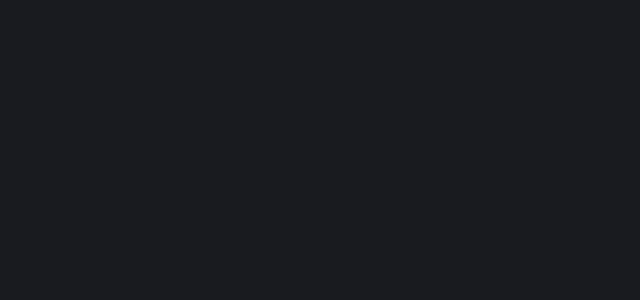
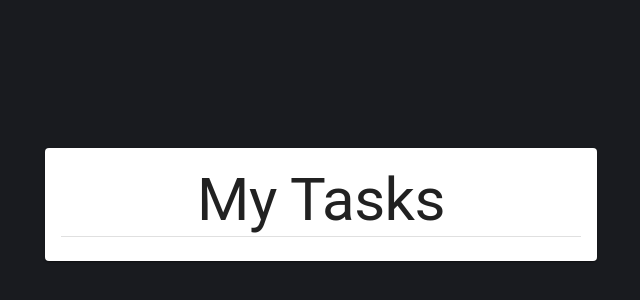
Before and after one commit to mohamadmoustafa123/web2, a React (Create React App) app: page /HomePage in a window 1280 px wide. Shown: the part 196-496 px from the top of the page, without its empty margins (319-959 px from the left). Built offline with nearby package versions, Linux system fonts and the light colour scheme.

Commit message:
i used material ui typography,and divider is a line from material ui

```diff
--- a/src/components/TodoList.jsx
+++ b/src/components/TodoList.jsx
@@ -1,10 +1,15 @@
-import { Card, Container } from "@mui/material";
+import { Card, CardContent, Container, Divider, Typography } from "@mui/material";
 
 export default function TodoList(){
     return(
        <>
        <Container maxWidth="sm">
         <Card sx={{minWidth:275} }style={{maxHeight:"80vh",overflow:"scroll"}}>
+            <CardContent>
+                <Typography variant="h2" style={{ fontWeight: "normal" }}>My Tasks</Typography>
+                <Divider/>
+
+            </CardContent>
 
         </Card>
 
```
